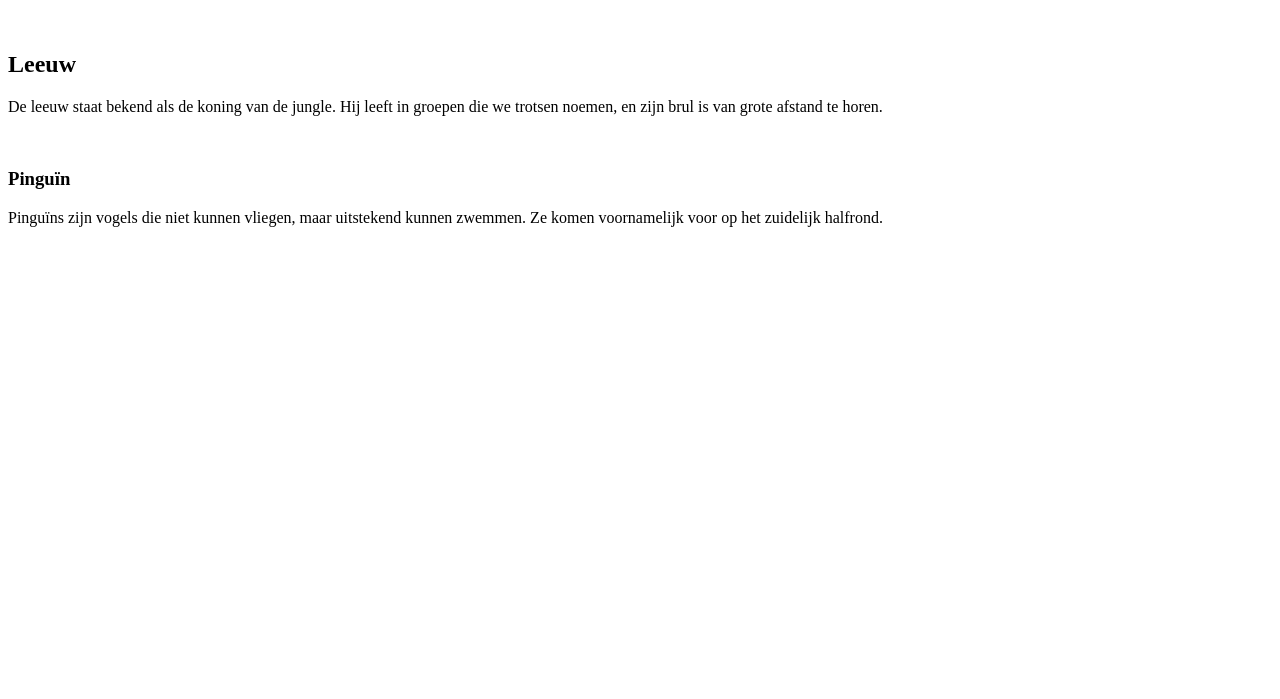
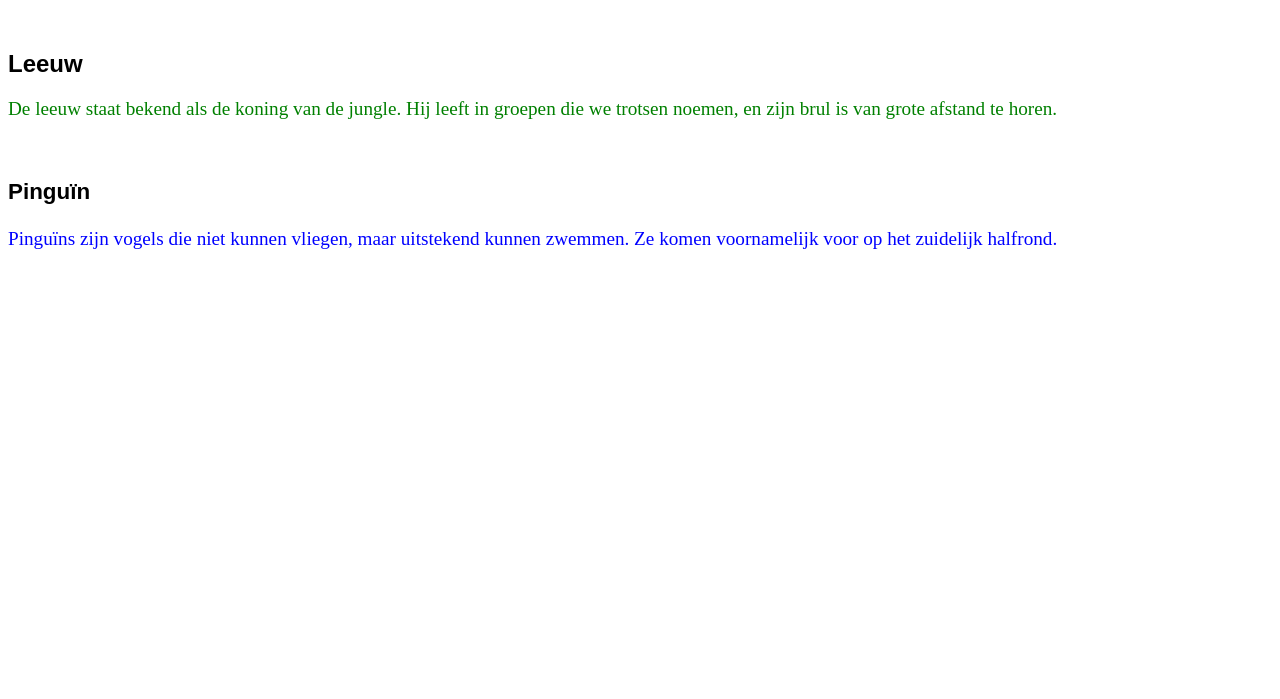
Before and after one commit to RobinRlndt/Web-Development-1, a plain HTML site: page labo_5/opdracht_6/index.html in a window 1280 px wide. Shown: the part 101-800 px from the top of the page. Drawn offline with Linux system fonts and the light colour scheme; the site is published under a folder, as on GitHub Pages, so addresses that start at the root find nothing.

Commit message:
Update index.html

```diff
--- a/labo_5/opdracht_6/index.html
+++ b/labo_5/opdracht_6/index.html
@@ -3,7 +3,7 @@
 <head>
     <meta charset="UTF-8">
     <title>Opdracht 6</title>
-    <link rel="stylesheet" href="/labo_5/opdracht_6/styles/opdracht_6.css">
+    <link rel="stylesheet" href="styles/opdracht_6.css">
 </head>
 <body>
 <h1>Olifant</h1>
```
